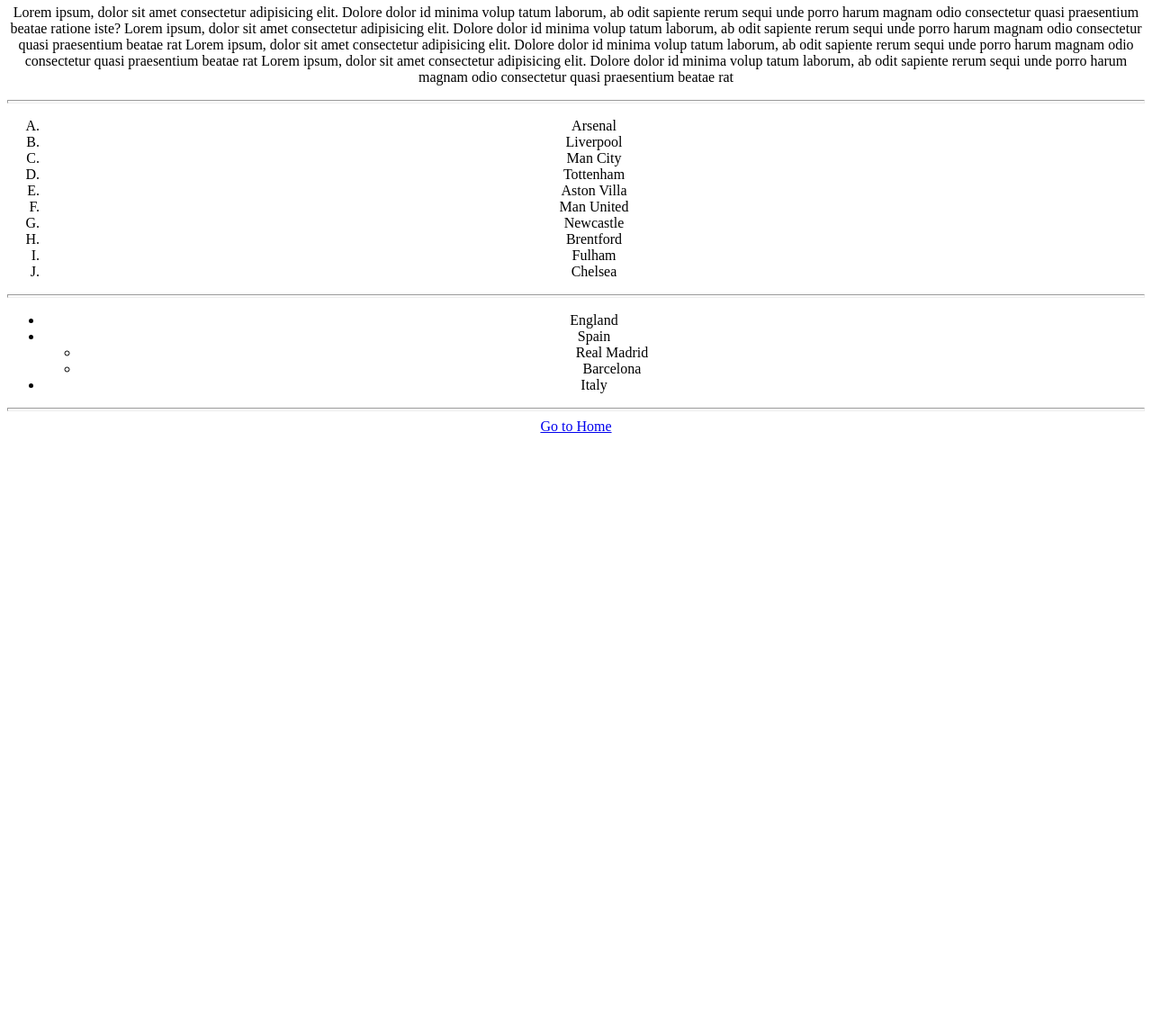
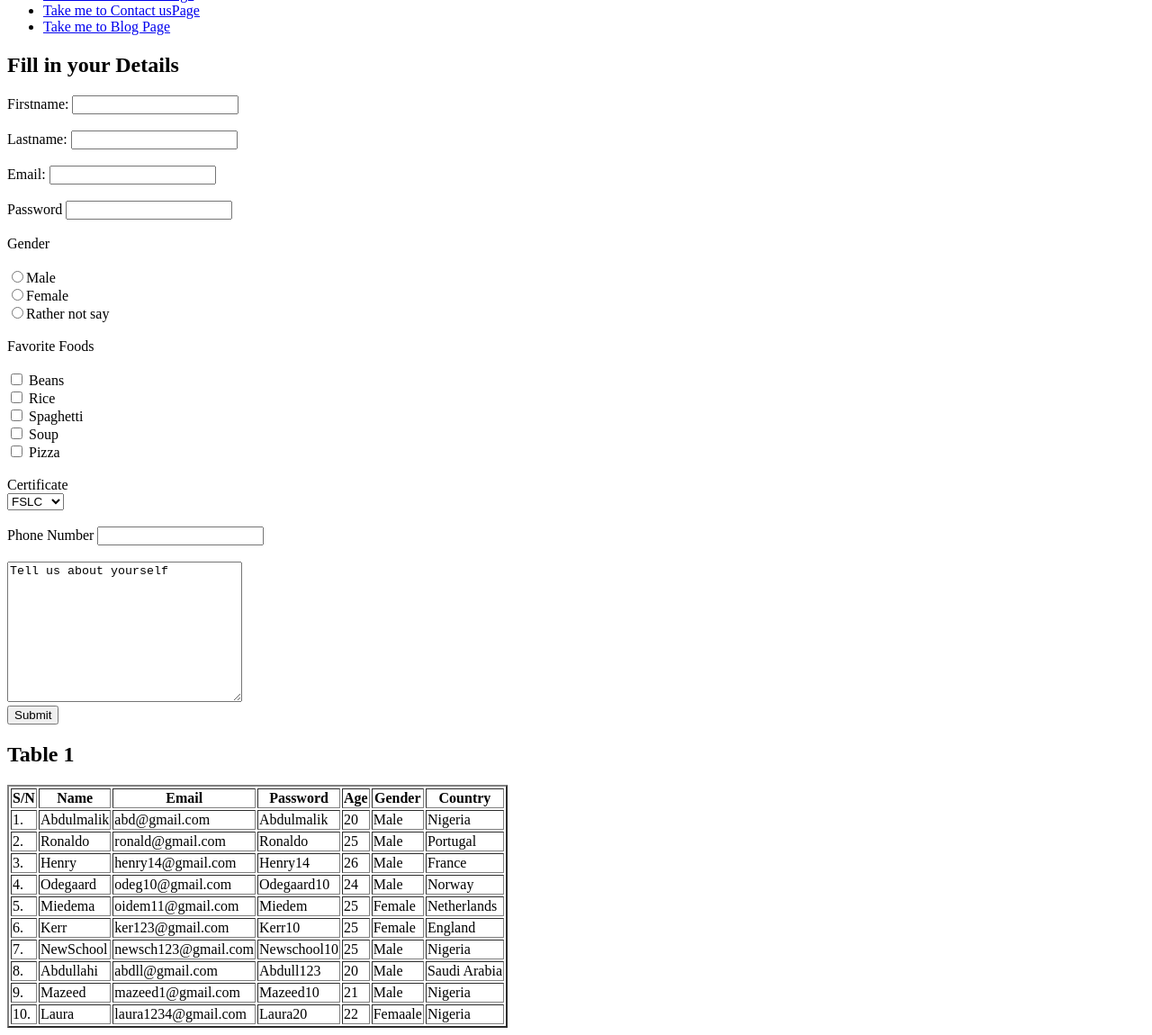
Before and after one commit to Yekeen-Abdulmalik/assignment-2, a plain HTML site: page index.html in a window 1280 px wide. Shown: the part 95-1245 px from the top of the page at 90% size. Before the commit the page ends 800 px from the top, so only its background shows below. Drawn offline with Linux system fonts and the light colour scheme.

Commit message:
my first commit

```diff
--- a/index.html
+++ b/index.html
@@ -3,58 +3,152 @@
 <head>
     <meta charset="UTF-8">
     <meta name="viewport" content="width=device-width, initial-scale=1.0">
-    <title>Assignment part 1</title>
+    <title>Assignment 2</title>
 </head>
-<body style="text-align: center;">
-    <!--This is Question One-->
-    <h1>My First Webpage</h1>
-    <hr style="color: blue; height: 2px;">
-    <!--This is question two-->
-    <p>Lorem ipsum, dolor sit amet consectetur adipisicing elit. Dolore dolor id minima volup
-        tatum laborum, ab odit sapiente rerum sequi unde porro harum magnam odio
-         consectetur quasi praesentium beatae ratione iste?
-         Lorem ipsum, dolor sit amet consectetur adipisicing elit. Dolore dolor id minima volup
-         tatum laborum, ab odit sapiente rerum sequi unde porro harum magnam odio
-          consectetur quasi praesentium beatae rat
-          Lorem ipsum, dolor sit amet consectetur adipisicing elit. Dolore dolor id minima volup
-          tatum laborum, ab odit sapiente rerum sequi unde porro harum magnam odio
-           consectetur quasi praesentium beatae rat
-           Lorem ipsum, dolor sit amet consectetur adipisicing elit. Dolore dolor id minima volup
-           tatum laborum, ab odit sapiente rerum sequi unde porro harum magnam odio
-            consectetur quasi praesentium beatae rat</p>
-            <hr style="color: blue; height: 2px;">
-            <!--This is question three-->
-            <ol type="A">
-                <li>Arsenal</li>
-                <li>Liverpool</li>
-                <li>Man City</li>
-                <li>Tottenham</li>
-                <li>Aston Villa</li>
-                <li>Man United</li>
-                <li>Newcastle</li>
-                <li>Brentford</li>
-                <li>Fulham</li>
-                <li>Chelsea</li>
-            </ol>
-            <hr style="color: blue; height: 2px;">
-            <!--This is question four-->
-            <ul>
-                <li>England</li>
-                <li>Spain
-                    <ul>
-                        <li>Real Madrid</li>
-                        <li>Barcelona</li>
-                    </ul>
-                </li>
-                <li>Italy</li>
-            </ul>
-            <hr style="color: blue; height: 2px;">
-            <!--This is Question One-->
-            <!--This is question seven-->
-            <a href="www.facebook.com">Go to Home</a>
+<body>
+    <h1>Welcome to my Webpage</h1>
+    <ul>
+      <li><a href="about.html">Take me to About us Page</a></li>
+      <li><a href="contact.html">Take me to Contact usPage</a></li>
+      <li><a href="blog.html">Take me to Blog Page</a></li>
+    </ul>
+    <h2>Fill in your Details</h2>
 
+    <form action="get" method="post">
+    <label for="firstname">Firstname:</label>
+    <input type="text" name="firstname" id="firstname" ><br><br>
+    <label for="lastname">Lastname:</label>
+    <input type="text" name="lastname" id="lastname"> <br><br>
+    <label for="email">Email:</label>
+    <input type="email" name="email" id="email"> <br><br>
+    <label for="password">Password</label>
+    <input type="password" name="password" id="password" required> <br><br>
+    <label for="gender">Gender</label> <br><br>
+    <input type="radio" name="name" id="name">Male <br>
+    <input type="radio" name="name" id="name">Female <br>
+    <input type="radio" name="name" id="name">Rather not say <br><br>
+    <label for="favorite foods">Favorite Foods</label> <br><br>
+    <input type="checkbox" name="" id=""> Beans <br>
+    <input type="checkbox" name="" id=""> Rice  <br>
+    <input type="checkbox" name="" id=""> Spaghetti  <br>
+    <input type="checkbox" name="" id=""> Soup <br>
+    <input type="checkbox" name="" id=""> Pizza <br><br>
+    <label for="certificate">Certificate</label> <br>
+    <select name="certificate" id="">
+        <option value="fslc">FSLC</option>
+        <option value="fslc">O'level</option>
+        <option value="fslc">BSC</option>
+    </select>
+    <br><br>
+    <label for="phone">Phone Number</label>
+    <input type="tel" name="number" id="number"> <br><br>
+    <textarea name="text" id="text" cols="30" rows="10">Tell us about yourself</textarea> <br>
+    <input type="submit" name="submit" id="submit">
+    </form>
 
+    <h2>Table 1</h2>
+    <table border="2">
+        <tr>
+            <th>S/N</th>
+            <th>Name</th>
+            <th>Email</th>
+            <th>Password</th>
+            <th>Age</th>
+            <th>Gender</th>
+            <th>Country</th>
+        </tr>
+        <tr>
+            <td>1.</td>
+            <td>Abdulmalik</td>
+            <td>abd@gmail.com</td>
+            <td>Abdulmalik</td>
+            <td>20</td>
+            <td>Male</td>
+            <td>Nigeria</td>
+        </tr>
+        <tr>
+            <td>2.</td>
+            <td>Ronaldo</td>
+            <td>ronald@gmail.com</td>
+            <td>Ronaldo</td>
+            <td>25</td>
+            <td>Male</td>
+            <td>Portugal</td>
+        </tr>
+        <tr>
+            <td>3.</td>
+            <td>Henry</td>
+            <td>henry14@gmail.com</td>
+            <td>Henry14</td>
+            <td>26</td>
+            <td>Male</td>
+            <td>France</td>
+        </tr>
+        <tr>
+            <td>4.</td>
+            <td>Odegaard</td>
+            <td>odeg10@gmail.com</td>
+            <td>Odegaard10</td>
+            <td>24</td>
+            <td>Male</td>
+            <td>Norway</td>
+        </tr>
+        <tr>
+            <td>5.</td>
+            <td>Miedema</td>
+            <td>oidem11@gmail.com</td>
+            <td>Miedem</td>
+            <td>25</td>
+            <td>Female</td>
+            <td>Netherlands</td>
+        </tr>
+        <tr>
+            <td>6.</td>
+            <td>Kerr</td>
+            <td>ker123@gmail.com</td>
+            <td>Kerr10</td>
+            <td>25</td>
+            <td>Female</td>
+            <td>England</td>
+        </tr>
+        <tr>
+            <td>7.</td>
+            <td>NewSchool</td>
+            <td>newsch123@gmail.com</td>
+            <td>Newschool10</td>
+            <td>25</td>
+            <td>Male</td>
+            <td>Nigeria</td>
+        </tr>
+        <tr>
+            <td>8.</td>
+            <td>Abdullahi</td>
+            <td>abdll@gmail.com</td>
+            <td>Abdull123</td>
+            <td>20</td>
+            <td>Male</td>
+            <td>Saudi Arabia</td>
+        </tr>
+        <tr>
+            <td>9.</td>
+            <td>Mazeed</td>
+            <td>mazeed1@gmail.com</td>
+            <td>Mazeed10</td>
+            <td>21</td>
+            <td>Male</td>
+            <td>Nigeria</td>
+        </tr>
+        <tr>
+            <td>10.</td>
+            <td>Laura</td>
+            <td>laura1234@gmail.com</td>
+            <td>Laura20</td>
+            <td>22</td>
+            <td>Femaale</td>
+            <td>Nigeria</td>
+        </tr>
 
+    </table>
 
 </body>
 </html>
```
Also changed, not shown: form1.html (renamed from enter.html, +3 -1 lines), list1.html (added, +60 -0 lines), others/about.html (added, +11 -0 lines), others/blog.html (added, +11 -0 lines), others/contact.html (added, +11 -0 lines), tools/doc/sample/4_5809646792073022869.jpg (deleted).
